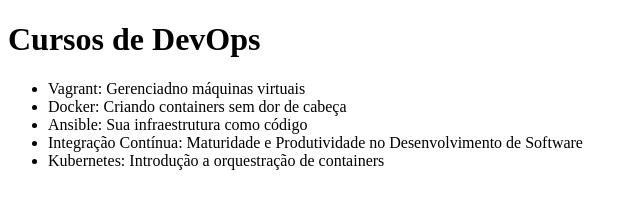
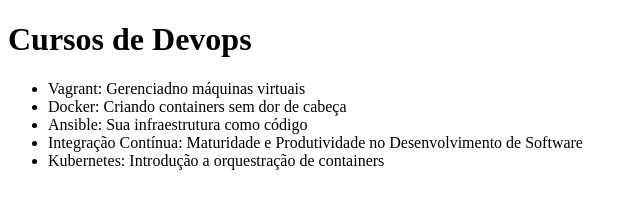
Before and after one commit to luanfreitasqa/alura-git, a plain HTML site: page index.html in a window 1280 px wide. Shown: the full height of the page, 0-640 px from the left. Drawn offline with Linux system fonts and the light colour scheme.

Commit message:
Título alterado

```diff
--- a/index.html
+++ b/index.html
@@ -5,8 +5,7 @@
     <title>Lista de cursos de DevOps da Alura</title>
 </head>
 <body>
-    <h1>Cursos de DevOps</h1>
-
+    <h1>Cursos de Devops</h1>
     <ul>
         <li>Vagrant: Gerenciadno máquinas virtuais</li>
         <li>Docker: Criando containers sem dor de cabeça</li>
```
